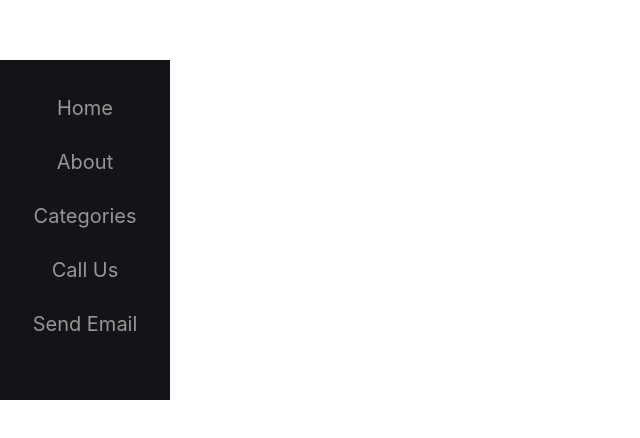
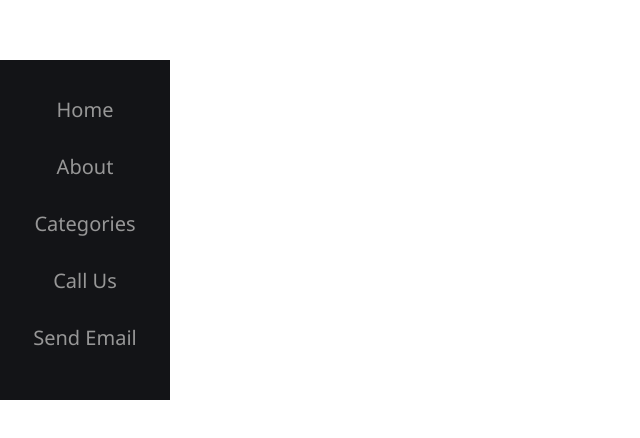
Before and after one commit to Elagouz45/azex, a plain HTML site: page sidebar/index.html in a window 1280 px wide. Shown: the whole page, without its empty margins (0-640 px from the left). Drawn offline with Linux system fonts and the light colour scheme.

Commit message:
pull changes

```diff
--- a/sidebar/css/style.css
+++ b/sidebar/css/style.css
@@ -2,7 +2,7 @@ body{
     margin: 0px;
     padding: 0px;
     box-sizing: border-box;
-    font-family: -apple-system, BlinkMacSystemFont, 'Segoe UI', Roboto, Oxygen, Ubuntu, Cantarell, 'Open Sans', 'Helvetica Neue', sans-serif;
+    font-family: 'Segoe UI', Tahoma, Geneva, Verdana, sans-serif;
 }
 .sidebar{
     margin-top: 60px;
```
